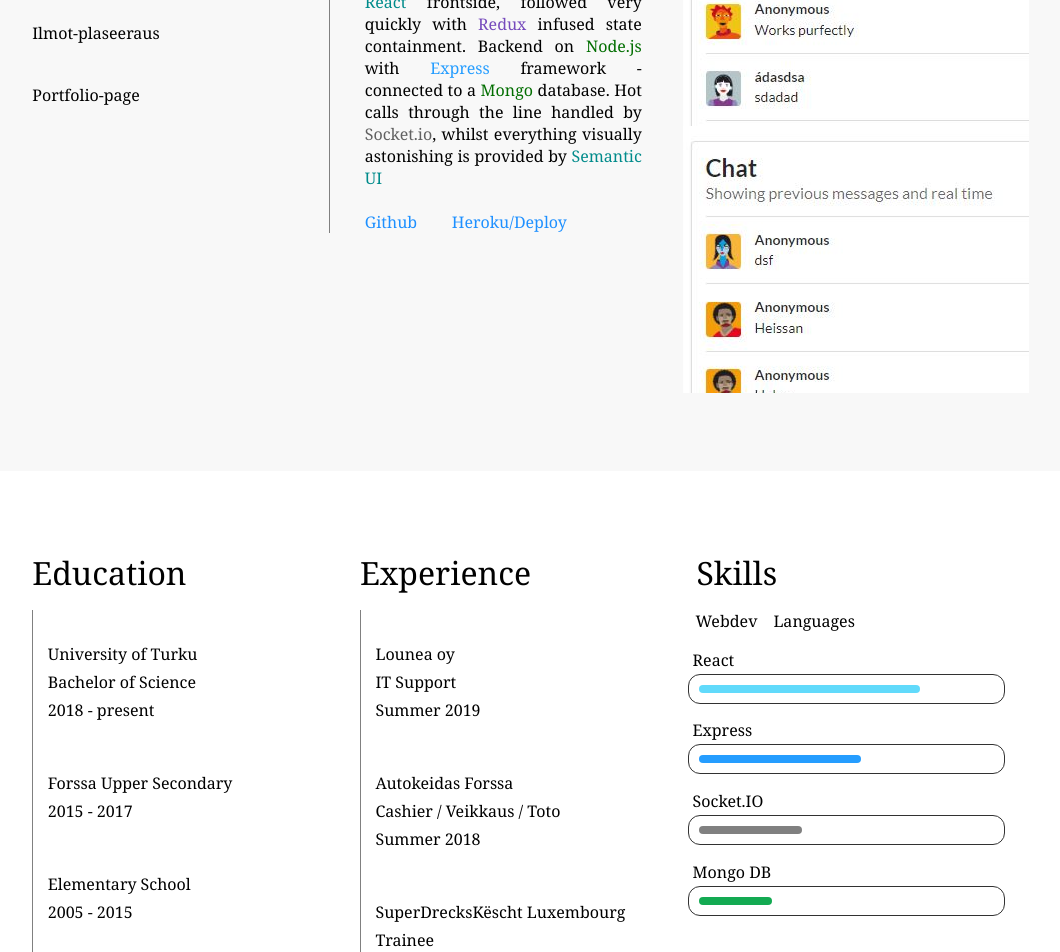
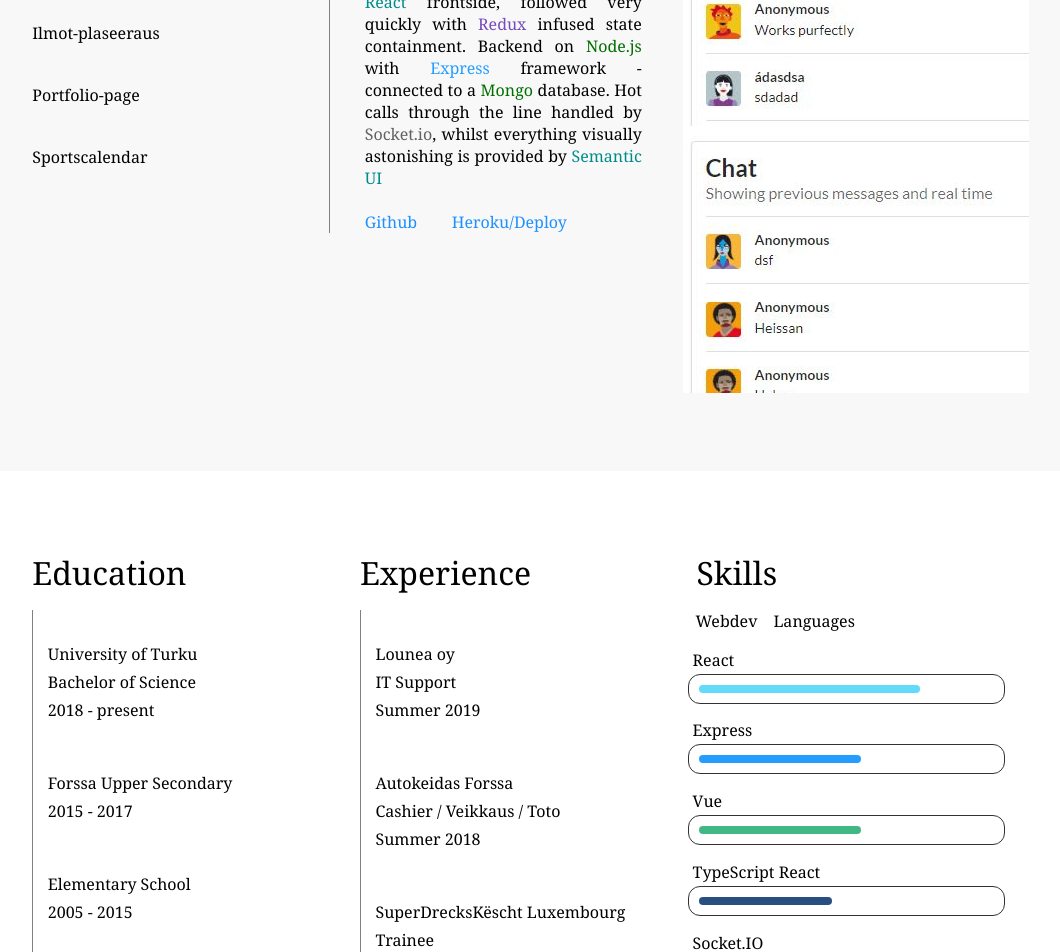
Before and after one commit to Sundholm11/portfolio, a React (Create React App) app: page / in a window 1280 px wide. Shown: the part 1840-2792 px from the top of the page, without its empty margins (106-1166 px from the left). Built offline with nearby package versions, Linux system fonts and the light colour scheme.

Commit message:
Added sportscalendar to projects, updated skills

```diff
--- a/src/components/Experience.tsx
+++ b/src/components/Experience.tsx
@@ -20,16 +20,19 @@ const Experience: React.FC = () => {
 	const webdevSkills = [
 		{ name: "React", fill: "75%", bgColor: "#61dafb" },
 		{ name: "Express", fill: "55%", bgColor: "#259dff" },
+		{ name: "Vue", fill: "55%", bgColor: "#41b883"},
+		{ name: "TypeScript React", fill: "45%", bgColor: "#294e80"},
 		{ name: "Socket.IO", fill: "35%", bgColor: "gray" },
-		{ name: "Mongo DB", fill: "25%", bgColor: "#13aa52" }
+		{ name: "Mongo DB", fill: "25%", bgColor: "#13aa52" },
 	]
 
 	const languageSkills = [
 		{ name: "JS", fill: "75%", bgColor: "#f1e05a" },
 		{ name: "Java", fill: "55%", bgColor: "darkgoldenrod" },
-		{ name: "Python", fill: "35%", bgColor: "steelblue" },
-		{ name: "HTML", fill: "35%", bgColor: "chocolate" },
-		{ name: "CSS", fill: "30%", bgColor: "darkslateblue" }
+		{ name: "Python", fill: "45%", bgColor: "steelblue" },
+		{ name: "HTML", fill: "45%", bgColor: "chocolate" },
+		{ name: "TypeScript", fill: "45%", bgColor: "#294e80" },
+		{ name: "CSS", fill: "35%", bgColor: "darkslateblue" }
 	]
 
 	const initSkills = () => {
--- a/src/components/Projects.tsx
+++ b/src/components/Projects.tsx
@@ -6,6 +6,7 @@ import chatappBackground from '../images/chatapp.jpg'
 import fullstackBackground from '../images/fullstackopen2019img.jpg'
 import ilmoplaseBackground from '../images/ilmoplaseimg.jpg'
 import portfolioBackground from '../images/portfolio.jpg'
+import sportsBackground from '../images/sportscalendar.jpg'
 
 interface Project {
 	id: number,
@@ -78,6 +79,15 @@ const Projects: React.FC = () => {
 				],
 				links: [
 					{ name: "Github", url: "https://github.com/Sundholm11/portfolio"}
+				]},
+			{ id: 4, name: "Sportscalendar", bgImg: sportsBackground, active: false,
+				description: [
+					<p className="focusedDescription">Sportscalendar provides quick and easy view over daily sports activies around CampusSports' gyms and halls.</p>,
+					<p className="focusedDescription">My first project that is using the magics of <span style={{ color: "#41b883" }}>Vue</span> for the frontend. Backend is mostly just a quick <span style={{ color: "#259dff" }}>Express</span> fuelled API, responsible for
+					making the retrieving requests for my custom built webscrapers</p>
+				],
+				links: [
+					{ name: "Github", url: "https://github.com/Sundholm11/sportscalendar"}
 				]}
 		]
 		setFocusedProject(initialProjects[0])
```
Also changed, not shown: src/images/sportscalendar.jpg (added).
